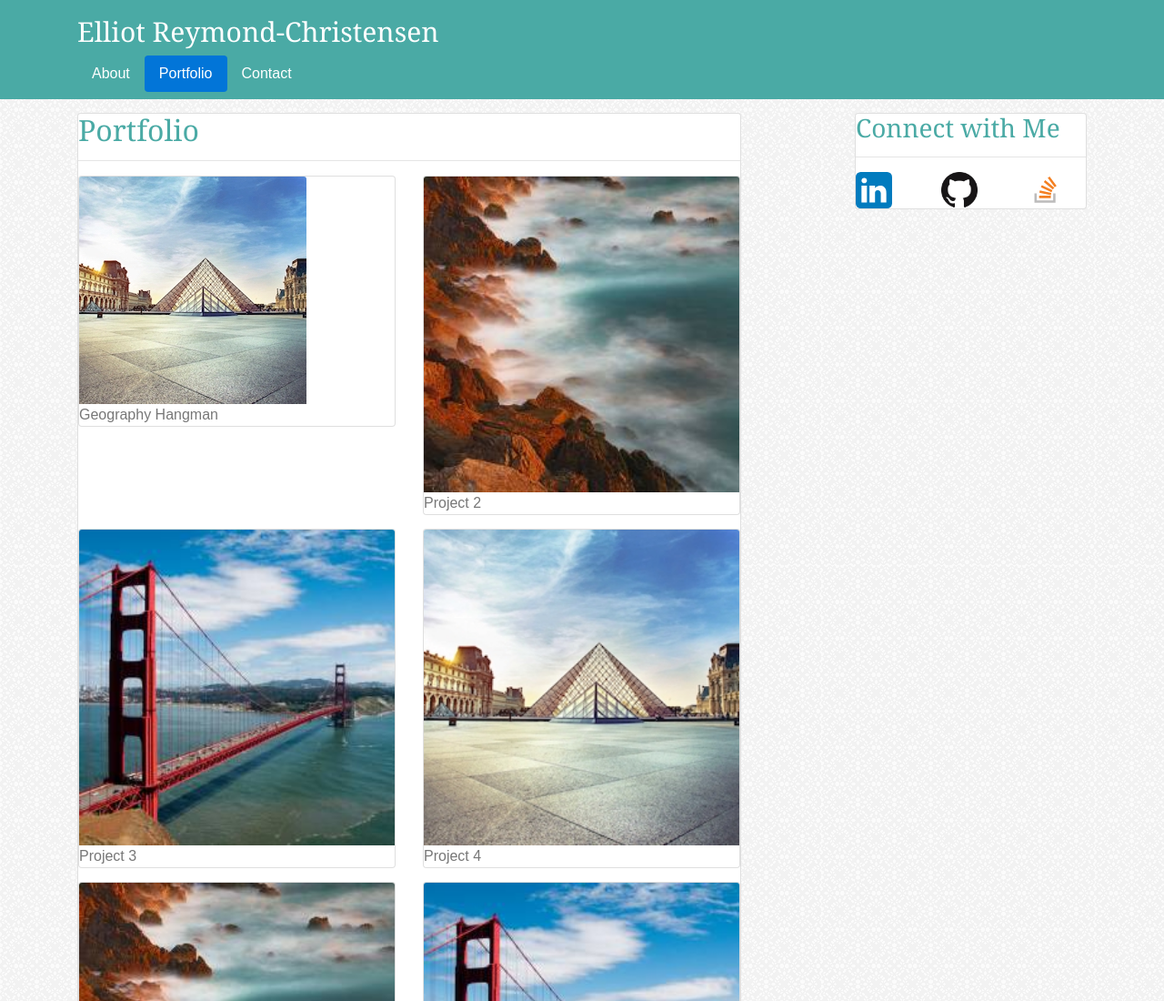
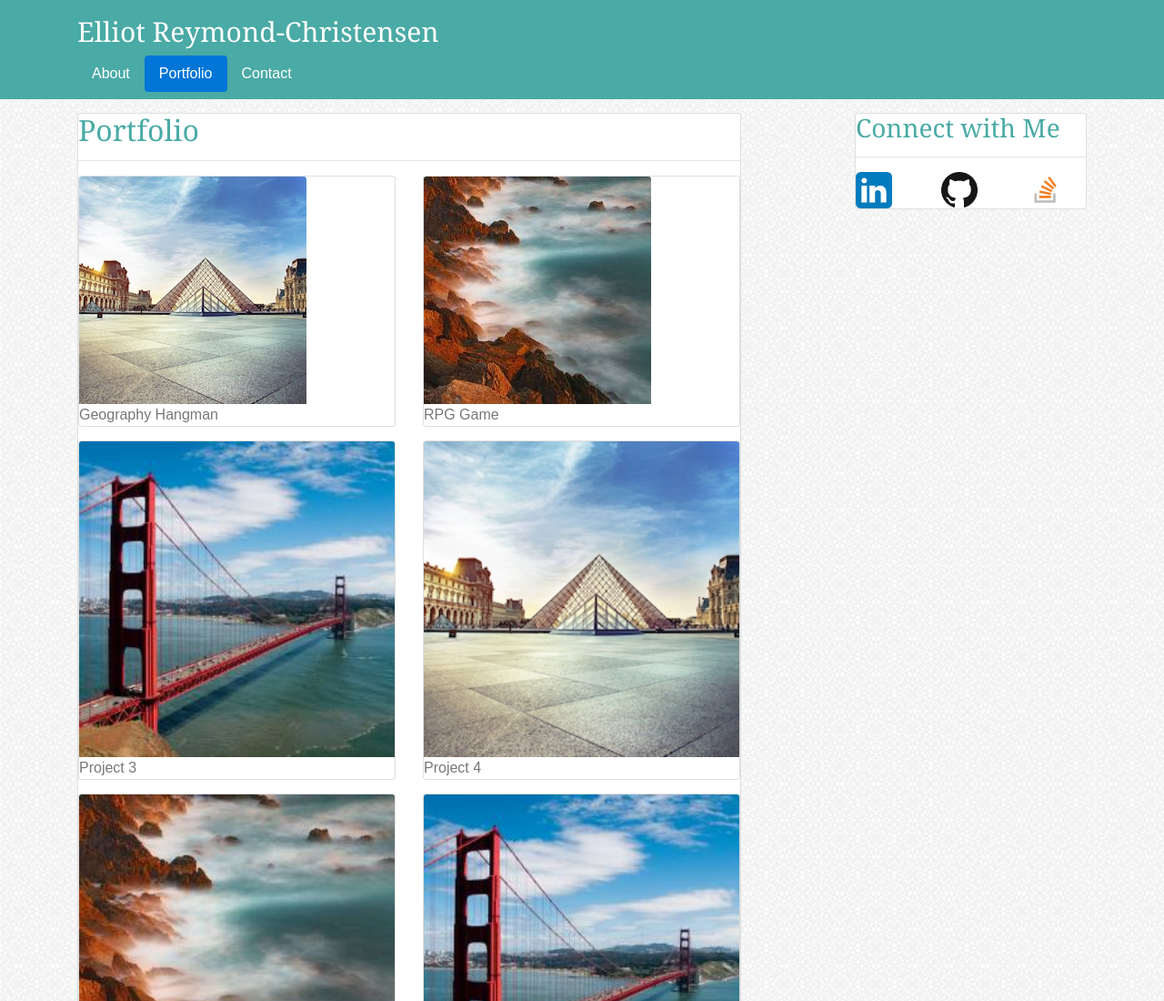
Before and after one commit to ejreymond-christensen/Bootstrap-Portfolio, a plain HTML site: page portfolio.html in a window 1280 px wide. Shown: the top 1100 px of the page at 91% size. Drawn offline with nearby package versions, Linux system fonts and the light colour scheme.

Commit message:
added RPG link

```diff
--- a/portfolio.html
+++ b/portfolio.html
@@ -49,10 +49,12 @@
                     </div>
                     <div class="col-md-6">
                       <div class="card imgCard">
-                        <img class="card-img-top" src="img/ocean.jpg" alt="project 2">
-                        <div class="card-body">
-                          <p class="card-text">Project 2</p>
-                        </div>
+                        <a href="https://ejreymond-christensen.github.io/ut-game-of-thrones-rpg/" target="_blank">
+                          <img class="card-img-top" src="img/ocean.jpg" alt="project 2">
+                          <div class="card-body">
+                            <p class="card-text">RPG Game</p>
+                          </div>
+                        </a>
                       </div>
                     </div>
                   </div>
```
